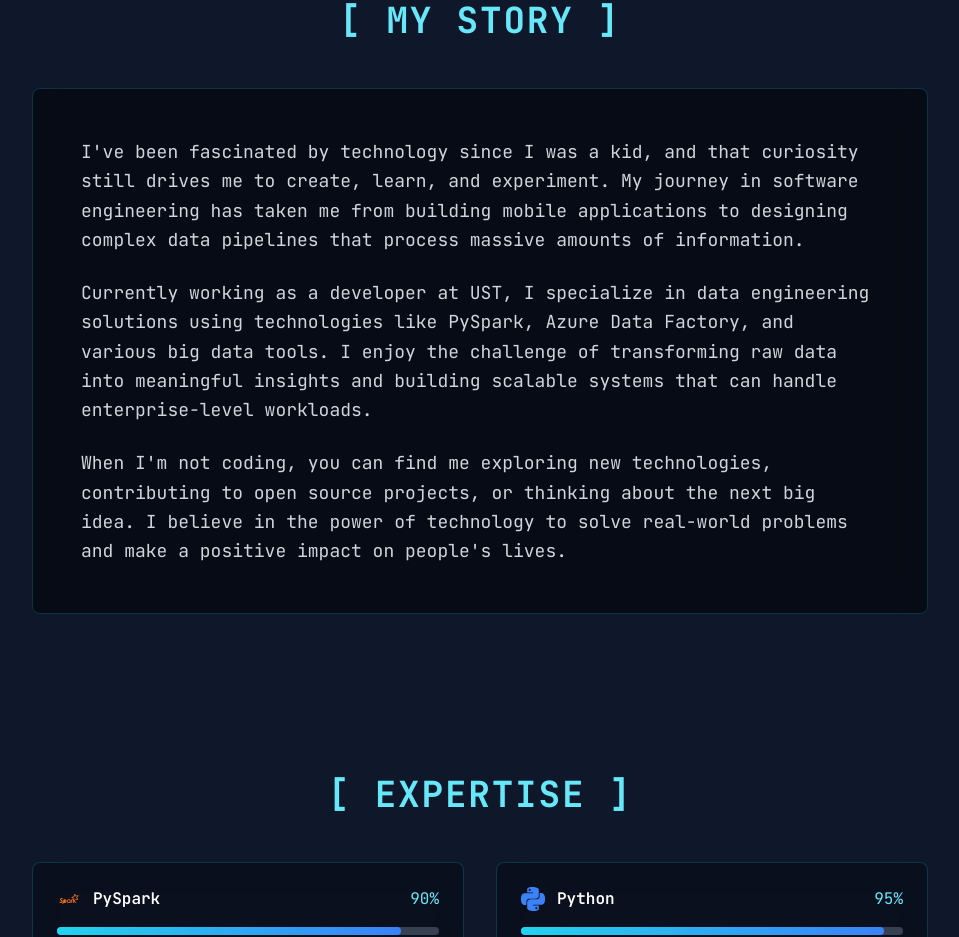
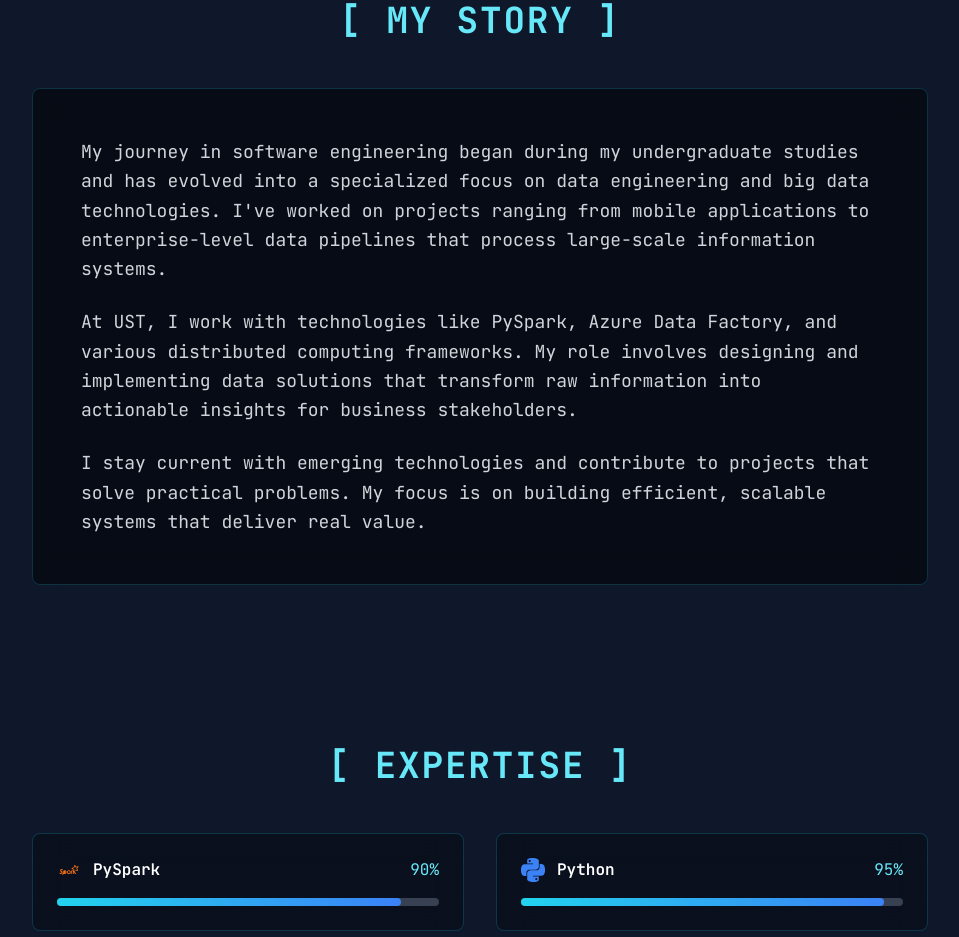
Before and after one commit to vskvj3/portfolio-nextjs, a Next.js app: page /about in a window 1280 px wide. Shown: the part 880-1817 px from the top of the page, without its empty margins (160-1119 px from the left). Built offline with nearby package versions, Linux system fonts and the light colour scheme.

Commit message:
fix: about section

```diff
--- a/src/pages/about/index.js
+++ b/src/pages/about/index.js
@@ -253,20 +253,20 @@ function About() {
             <div className="bg-black/50 backdrop-blur-lg p-8 md:p-12 rounded-lg border border-cyan-400/20 hover:border-cyan-400/40 transition-all duration-500">
               <div className="prose prose-lg prose-invert max-w-none">
                 <p className="text-gray-300 leading-relaxed mb-6">
-                  I've been fascinated by technology since I was a kid, and that curiosity still drives me to create, learn, and experiment.
-                  My journey in software engineering has taken me from building mobile applications to designing complex data pipelines that
-                  process massive amounts of information.
+                  My journey in software engineering began during my undergraduate studies and has evolved into a specialized focus on
+                  data engineering and big data technologies. I've worked on projects ranging from mobile applications to enterprise-level
+                  data pipelines that process large-scale information systems.
                 </p>
 
                 <p className="text-gray-300 leading-relaxed mb-6">
-                  Currently working as a developer at UST, I specialize in data engineering solutions using technologies like PySpark,
-                  Azure Data Factory, and various big data tools. I enjoy the challenge of transforming raw data into meaningful insights
-                  and building scalable systems that can handle enterprise-level workloads.
+                  At UST, I work with technologies like PySpark, Azure Data Factory, and various distributed computing frameworks.
+                  My role involves designing and implementing data solutions that transform raw information into actionable insights
+                  for business stakeholders.
                 </p>
 
                 <p className="text-gray-300 leading-relaxed">
-                  When I'm not coding, you can find me exploring new technologies, contributing to open source projects, or thinking about
-                  the next big idea. I believe in the power of technology to solve real-world problems and make a positive impact on people's lives.
+                  I stay current with emerging technologies and contribute to projects that solve practical problems.
+                  My focus is on building efficient, scalable systems that deliver real value.
                 </p>
               </div>
             </div>
```
